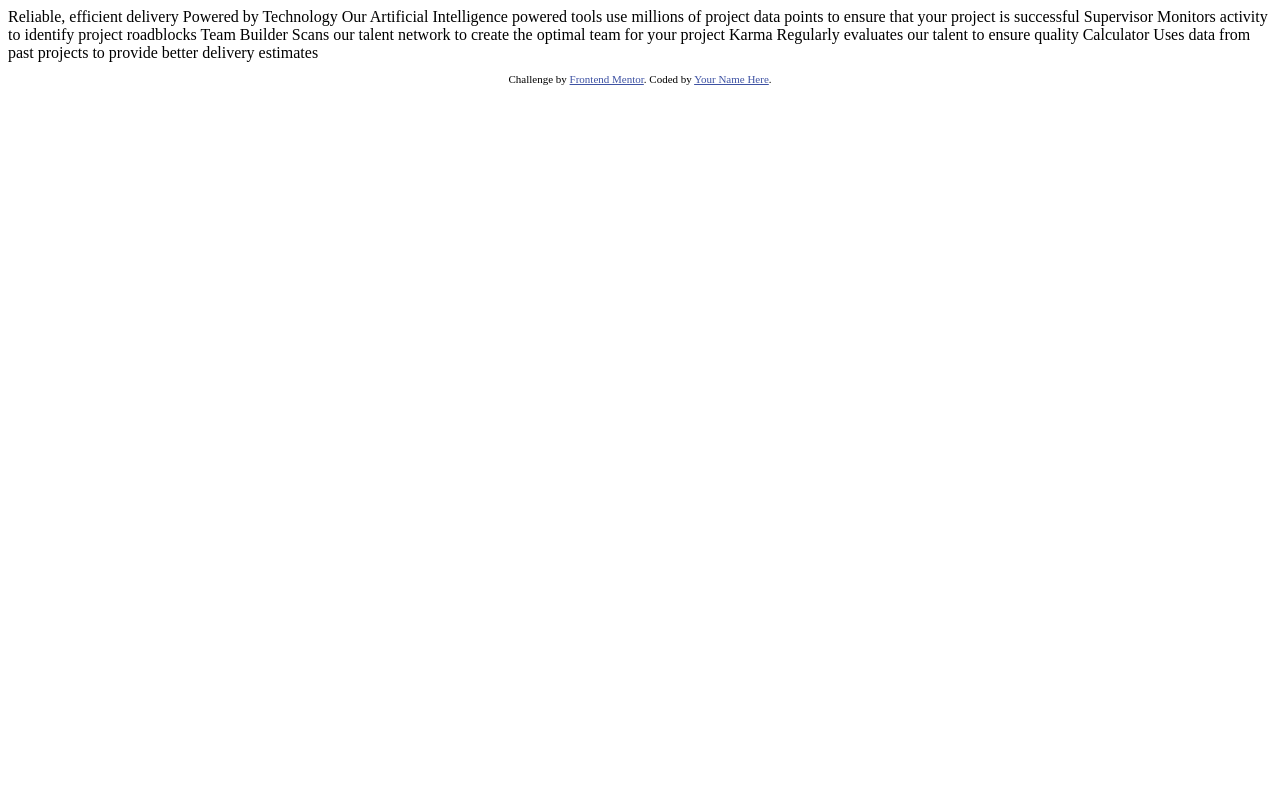
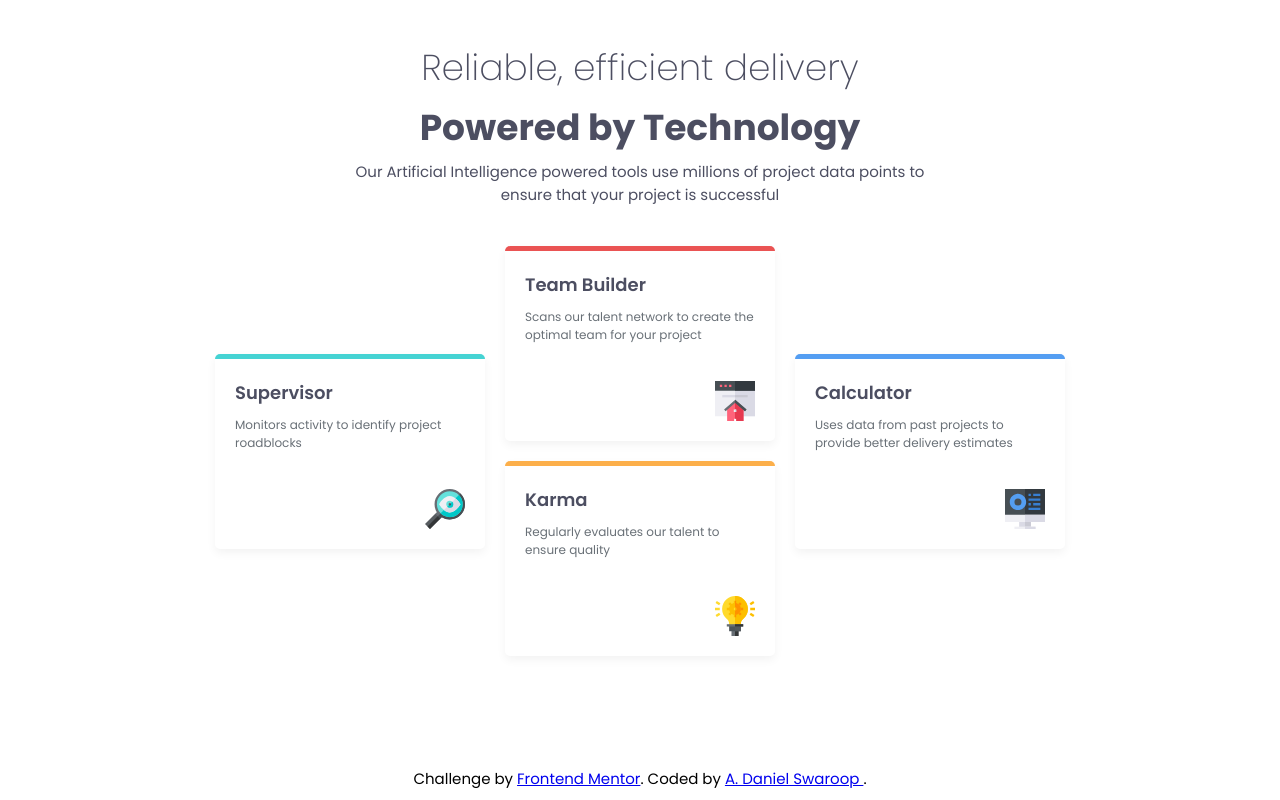
Before and after one commit to danielswaroopannu/four-cards-feature-section, a plain HTML site: page index.html in a window 1280 px wide. Drawn offline with Linux system fonts and the light colour scheme.

Commit message:
html css update

```diff
--- a/index.html
+++ b/index.html
@@ -1,44 +1,87 @@
 <!DOCTYPE html>
 <html lang="en">
   <head>
-  <meta charset="UTF-8">
-  <meta name="viewport" content="width=device-width, initial-scale=1.0"> <!-- displays site properly based on user's device -->
+    <meta charset="UTF-8" />
+    <meta name="viewport" content="width=device-width, initial-scale=1.0" />
 
-  <link rel="icon" type="image/png" sizes="32x32" href="./images/favicon-32x32.png">
+    <link
+      rel="icon"
+      type="image/png"
+      sizes="32x32"
+      href="./images/favicon-32x32.png"
+    />
+    <link rel="stylesheet" href="style.css" />
 
     <title>Frontend Mentor | Four card feature section</title>
-
-  <!-- Feel free to remove these styles or customise in your own stylesheet 👍 -->
-  <style>
-    .attribution { font-size: 11px; text-align: center; }
-    .attribution a { color: hsl(228, 45%, 44%); }
-  </style>
   </head>
   <body>
+    <h1>Reliable, efficient delivery</h1>
+    <h2>Powered by Technology</h2>
+    <p class="subtitle">
+      Our Artificial Intelligence powered tools use millions of project data
+      points to ensure that your project is successful
+    </p>
 
-  Reliable, efficient delivery
-  Powered by Technology
+    <div class="cross-row">
+      <!-- Left: Supervisor -->
+      <div class="side-column">
+        <div class="card supervisor">
+          <h3>Supervisor</h3>
+          <p>Monitors activity to identify project roadblocks</p>
+          <img
+            src="./images/icon-supervisor.svg"
+            alt="Supervisor Icon"
+            class="icon"
+          />
+        </div>
+      </div>
 
-  Our Artificial Intelligence powered tools use millions of project data points
-  to ensure that your project is successful
+      <!-- Center: Team Builder + Karma -->
+      <div class="center-column">
+        <div class="card team-builder">
+          <h3>Team Builder</h3>
+          <p>
+            Scans our talent network to create the optimal team for your project
+          </p>
+          <img
+            src="./images/icon-team-builder.svg"
+            alt="Team Builder Icon"
+            class="icon"
+          />
+        </div>
+        <div class="card karma">
+          <h3>Karma</h3>
+          <p>Regularly evaluates our talent to ensure quality</p>
+          <img
+            src="./images/icon-karma.svg"
+            alt="Karma Icon"
+            class="icon"
+          />
+        </div>
+      </div>
 
-  Supervisor
-  Monitors activity to identify project roadblocks
-
-  Team Builder
-  Scans our talent network to create the optimal team for your project
-
-  Karma
-  Regularly evaluates our talent to ensure quality
-
-  Calculator
+      <!-- Right: Calculator -->
+      <div class="side-column">
+        <div class="card calculator">
+          <h3>Calculator</h3>
+          <p>
             Uses data from past projects to provide better delivery estimates
-
+          </p>
+          <img
+            src="./images/icon-calculator.svg"
+            alt="Calculator Icon"
+            class="icon"
+          />
+        </div>
+      </div>
+    </div>
 
     <footer>
       <p class="attribution">
-      Challenge by <a href="https://www.frontendmentor.io?ref=challenge" target="_blank">Frontend Mentor</a>.
-      Coded by <a href="#">Your Name Here</a>.
+        Challenge by
+        <a href="https://www.frontendmentor.io?ref=challenge" target="_blank"
+          >Frontend Mentor</a
+        >. Coded by <a href="#">A. Daniel Swaroop </a>.
       </p>
     </footer>
   </body>
--- /dev/null
+++ b/style.css
@@ -0,0 +1,131 @@
+@import url("https://fonts.googleapis.com/css2?family=Poppins:ital,wght@0,100;0,200;0,300;0,400;0,500;0,600;0,700;0,800;0,900;1,100;1,200;1,300;1,400;1,500;1,600;1,700;1,800;1,900&display=swap");
+
+* {
+  margin: 0;
+  padding: 0;
+}
+
+body {
+  font-family: "Poppins", sans-serif;
+  font-weight: 400;
+  font-style: normal;
+  font-size: 15px;
+  padding: 40px;
+  display: flex;
+  flex-direction: column;
+  align-items: center;
+  background-color: hsl(0, 0%, 100%);
+}
+
+h1 {
+  font-size: 36px;
+  text-align: center;
+  color: hsl(234, 12%, 34%);
+  font-weight: 200;
+  margin: 0;
+}
+h2 {
+  font-size: 36px;
+  text-align: center;
+  font-weight: 700;
+  color: hsl(234, 12%, 34%);
+  margin: 5px 0;
+}
+p.subtitle {
+  text-align: center;
+  max-width: 600px;
+  color: hsl(234, 12%, 34%);
+  margin-bottom: 40px;
+}
+.cross-row {
+  display: flex;
+  justify-content: center;
+  align-items: center; /* <--- Vertically center Supervisor & Calculator */
+  gap: 20px;
+  max-width: 1000px;
+  width: 100%;
+}
+.side-column {
+  flex: 0 0 270px;
+  min-width: 270px;
+}
+.center-column {
+  display: flex;
+  flex-direction: column;
+  gap: 20px;
+  flex: 0 0 270px;
+  min-width: 270px;
+}
+.card {
+  background: #fff;
+  border-radius: 5px;
+  box-shadow: 0 4px 10px rgba(0, 0, 0, 0.05);
+  padding: 20px;
+  border-top: 5px solid transparent;
+  display: flex;
+  flex-direction: column;
+  justify-content: space-between;
+  min-height: 150px;
+}
+.card h3 {
+  margin: 0 0 10px;
+  font-size: 18px;
+  font-weight: 600;
+  color: hsl(234, 12%, 34%);
+}
+.card p {
+  margin: 0;
+  color: hsl(212, 6%, 44%);
+  font-size: 12px;
+  flex-grow: 1;
+}
+.icon {
+  width: 40px;
+  align-self: flex-end;
+  margin-top: 20px;
+}
+
+/* Color borders */
+.supervisor {
+  border-top-color: hsl(180, 62%, 55%);
+}
+.team-builder {
+  border-top-color: hsl(0, 78%, 62%);
+}
+.calculator {
+  border-top-color: hsl(212, 86%, 64%);
+}
+.karma {
+  border-top-color: hsl(34, 97%, 64%);
+}
+
+footer {
+  position: absolute;
+  bottom: 0;
+  margin-bottom: 10px;
+}
+
+@media (max-width: 768px) {
+    body {
+        padding: 20px 20px 10px;
+    }
+  .cross-row {
+    flex-direction: column;
+    align-items: stretch;
+  }
+  .side-column,
+  .center-column {
+    width: 100%;
+    flex: 1 1 auto;
+  }
+
+  h1, h2 {
+    font-size: 22px;
+  }
+
+  footer {
+    position: initial;
+    margin-top: 10px;
+    text-align: center;
+  }
+}
```
Lines whose indentation alone changed are shown as unchanged.
